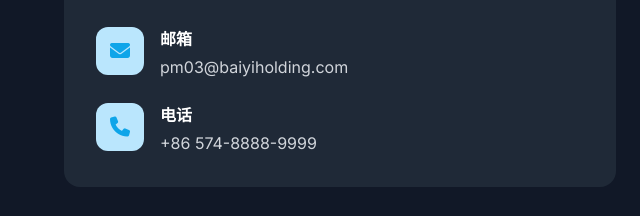
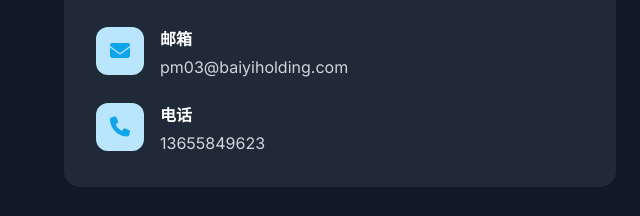
Before and after one commit to 1713yjk/sycx, a plain HTML site: page index.html in a window 1280 px wide. Shown: the part 3450-3666 px from the top of the page, 0-640 px from the left. Drawn offline with nearby package versions, Linux system fonts and the light colour scheme.

Commit message:
Update index.html

```diff
--- a/index.html
+++ b/index.html
@@ -621,7 +621,7 @@
                 </div>
                 <div>
                   <p class="font-semibold mb-1" data-zh="电话" data-en="Phone" data-tw="電話">电话</p>
-                  <p class="text-gray-300">+86 574-8888-9999</p>
+                  <p class="text-gray-300">13655849623</p>
                 </div>
               </div>
             </div>
```
